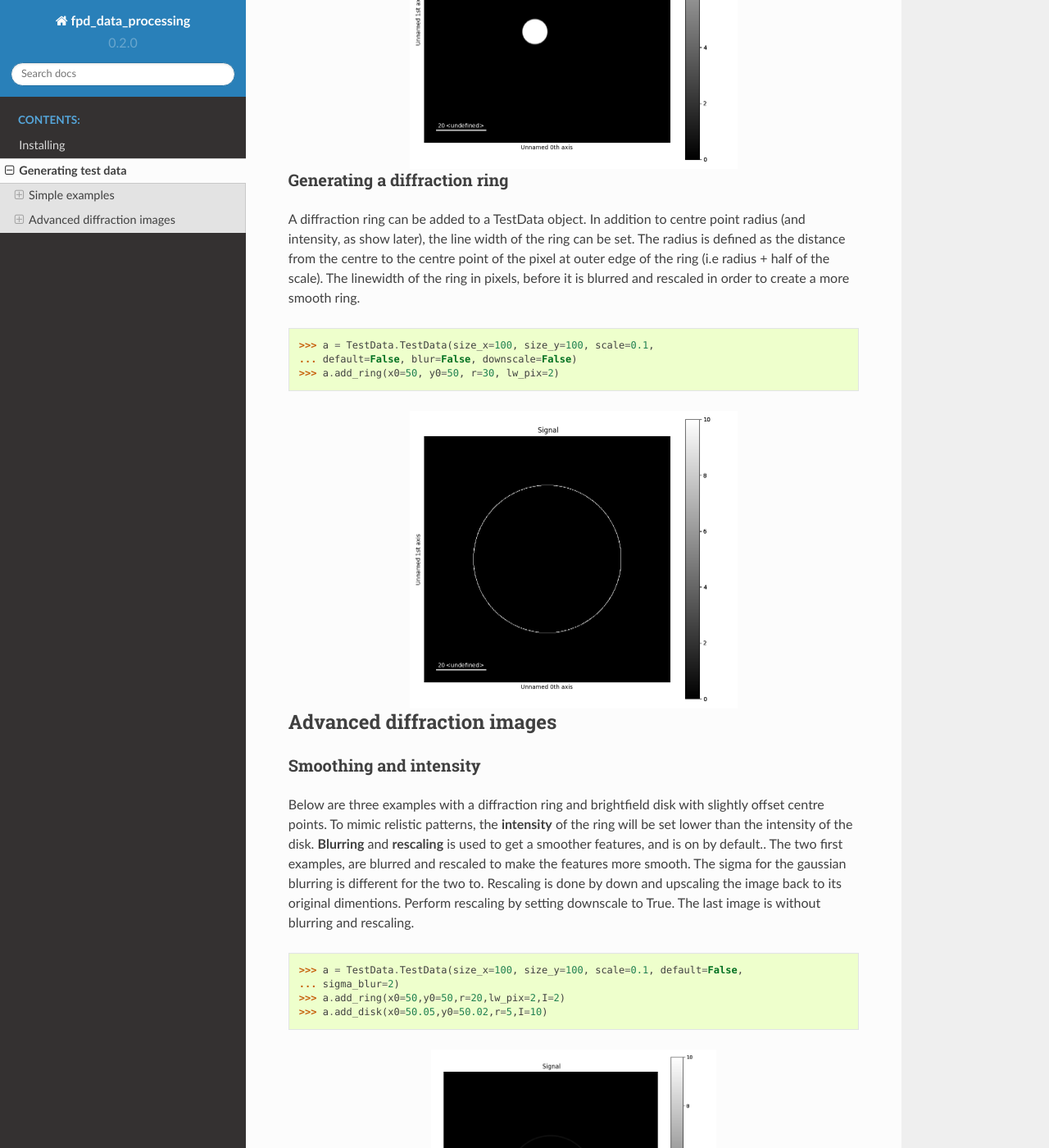
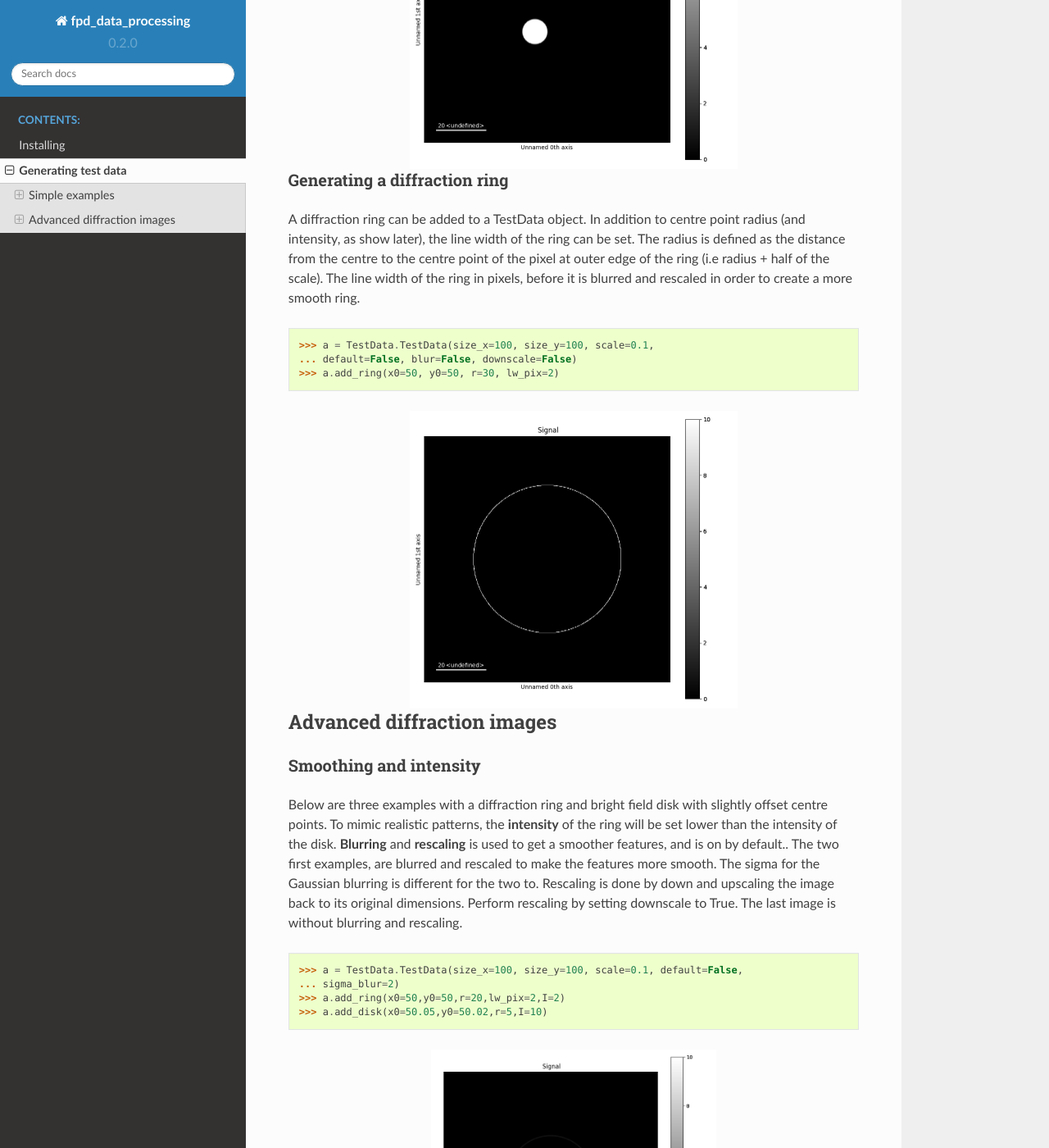
Before and after one commit to pyxem/pyxem, a Sphinx documentation site: the page built from doc/generate_test_data.rst, in a window 1280 px wide and 1400 px high, scrolled down 1536 px. Shown: the whole window at 82% size. Built offline with Sphinx 7.4.7 and the Read the Docs theme 2.0.0, drawn with Linux system fonts in a browser that asks for light colours; some of the changed text lies outside the part shown.

Commit message:
doc: fix typos

```diff
--- a/doc/generate_test_data.rst
+++ b/doc/generate_test_data.rst
@@ -61,7 +61,7 @@ Generating a diffraction ring
 A diffraction ring can be added to a TestData object.
 In addition to centre point radius (and intensity, as show later), the line width of the ring can be set.
 The radius is defined as the distance from the centre to the centre point of the pixel at outer edge of the ring (i.e radius + half of the scale).
-The linewidth of the ring in pixels, before it is blurred and rescaled in order to create a more smooth ring.
+The line width of the ring in pixels, before it is blurred and rescaled in order to create a more smooth ring.
 
 .. code-block:: python
 
@@ -78,12 +78,12 @@ Advanced diffraction images
 
 Smoothing and intensity
 #######################
-Below are three examples with a diffraction ring and brightfield disk with slightly offset centre points.
-To mimic relistic patterns, the **intensity** of the ring will be set lower than the intensity of the disk.
+Below are three examples with a diffraction ring and bright field disk with slightly offset centre points.
+To mimic realistic patterns, the **intensity** of the ring will be set lower than the intensity of the disk.
 **Blurring** and **rescaling** is used to get a smoother features, and is on by default..
 The two first examples, are blurred and rescaled to make the features more smooth.
-The sigma for the gaussian blurring is different for the two to.
-Rescaling is done by down and upscaling the image back to its original dimentions.
+The sigma for the Gaussian blurring is different for the two to.
+Rescaling is done by down and upscaling the image back to its original dimensions.
 Perform rescaling by setting downscale to True.
 The last image is without blurring and rescaling.
 
```
Also changed, not shown: other parts of doc/generate_test_data.rst (+3 -3 lines).
